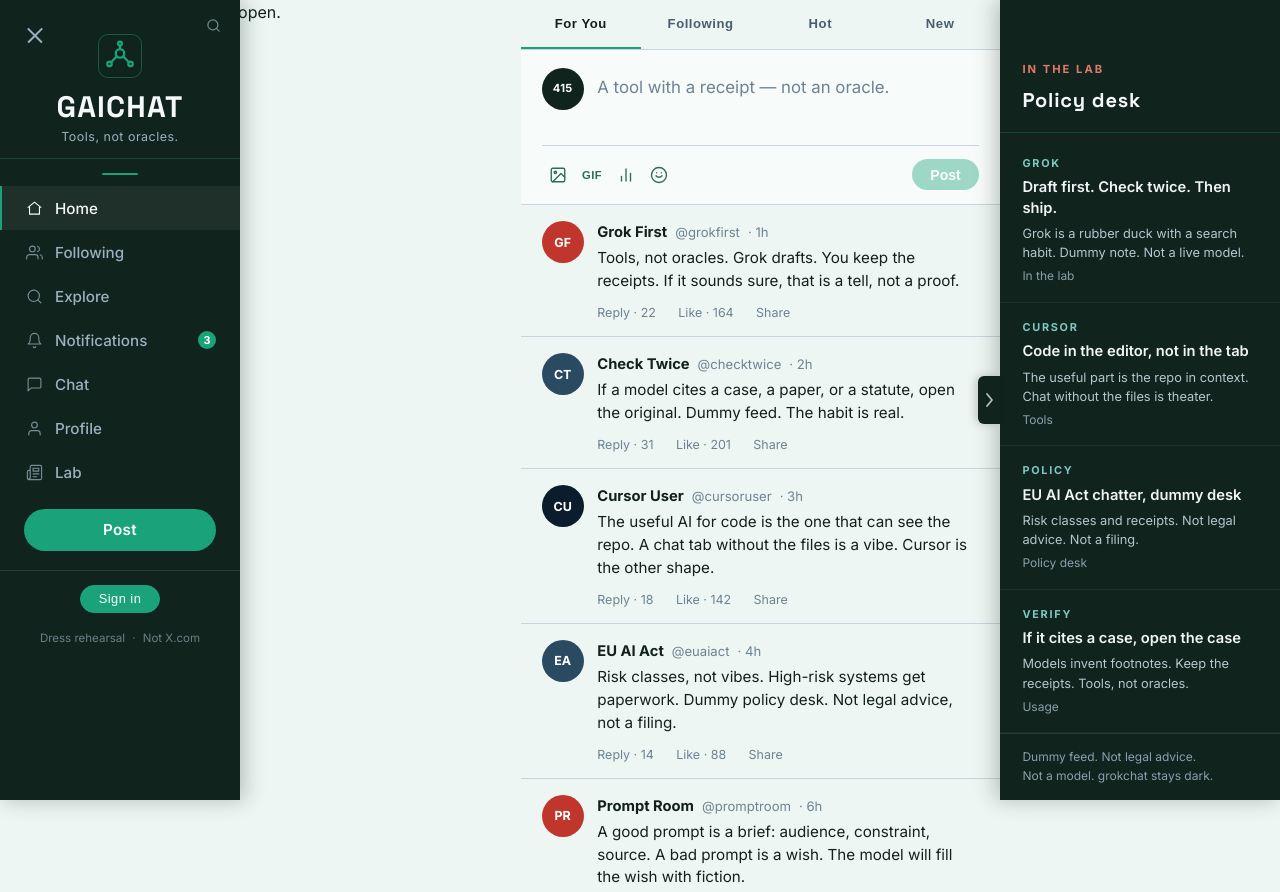
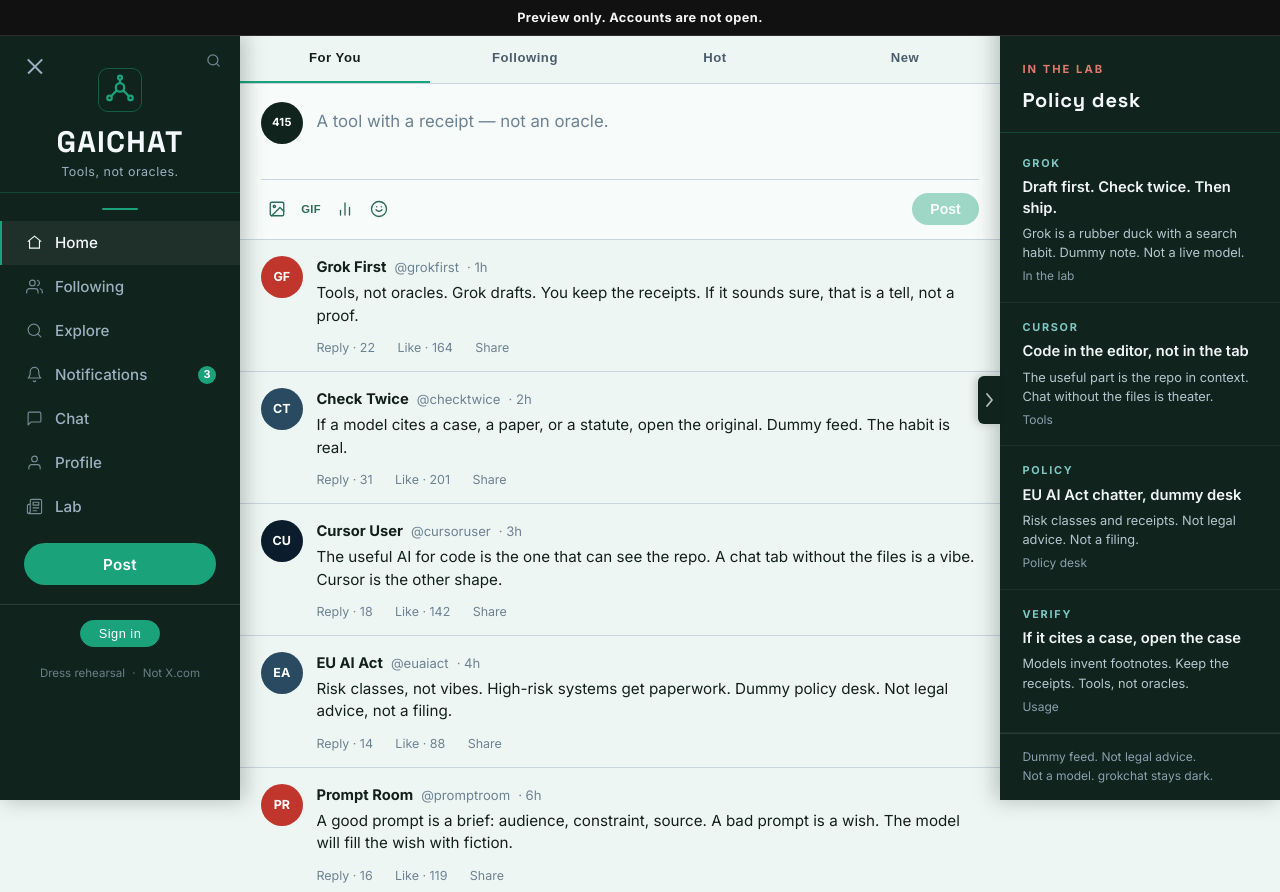
Before and after one commit to jebbdykstra99/gaichat, a plain HTML site: page index.html in a window 1280 px wide. Shown: the top 892 px of the page. Drawn offline with Linux system fonts and the light colour scheme.

Commit message:
gaichat: preview lock — noindex, accounts not open

```diff
--- a/styles.css
+++ b/styles.css
@@ -656,3 +656,14 @@ body.nav-collapsed .hamburger:hover { background: rgba(0,0,0,0.07); }
   .conv-modal { padding: 1.5rem 1.2rem; margin: 0 1rem; }
   .post { padding: 0.9rem 1rem; }
 }
+
+.preview-banner {
+  position: fixed; top: 0; left: 0; right: 0; z-index: 4000;
+  background: #111; color: #f4f4f4;
+  text-align: center; font-size: 0.8rem; font-weight: 650;
+  letter-spacing: 0.03em; padding: 0.48rem 1rem;
+  border-bottom: 1px solid rgba(255,255,255,0.12);
+}
+body { padding-top: 2.15rem; }
+.sidebar { top: 2.15rem; }
+.hamburger { top: calc(0.7rem + 2.15rem); }
```
